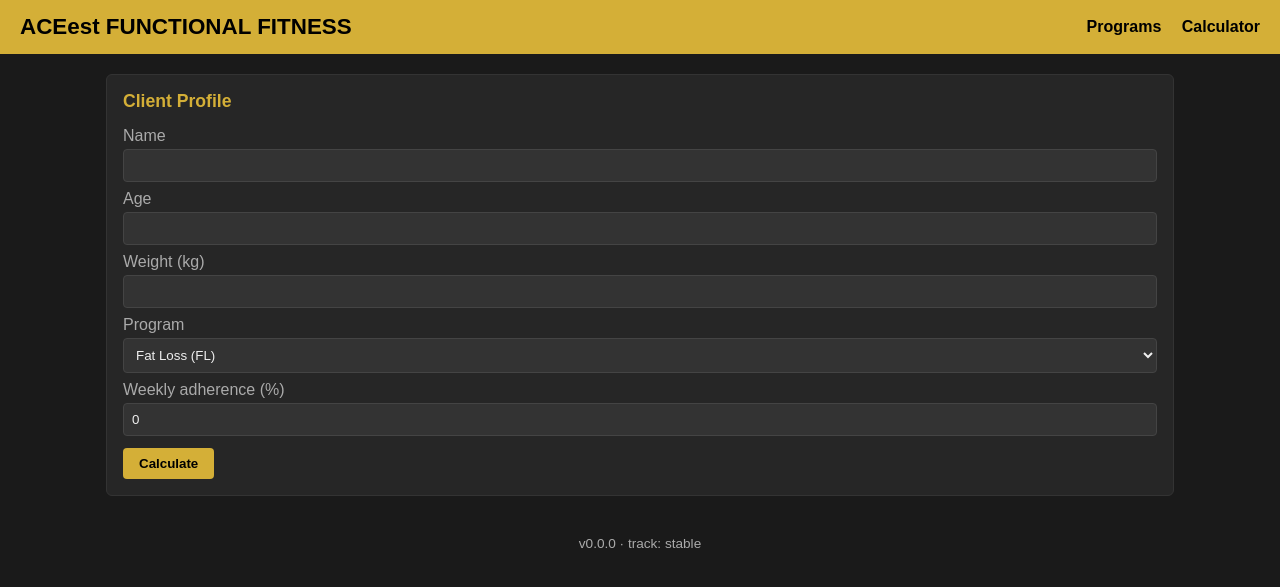
After one commit to mudit1024/aceest-fitness-devops, a Flask app: page /calculator in a window 1280 px wide. The commit adds this page. Shown: the top 587 px of the page. Run offline with Flask 3, Linux system fonts and the light colour scheme.

Commit message:
feat(v1.1): client calorie calculator with input validation
Ports the calorie estimate from Aceestver-1.1 (weight x programme factor)
to a web form and a JSON endpoint.

```diff
--- a/aceest/programs.py
+++ b/aceest/programs.py
@@ -21,6 +21,7 @@ PROGRAMS = {
             "Target: 2,000 kcal",
         ],
         "color": "#e74c3c",
+        "calorie_factor": 22,
     },
     "MG": {
         "name": "Muscle Gain (MG)",
@@ -39,6 +40,7 @@ PROGRAMS = {
             "Target: 3,200 kcal",
         ],
         "color": "#2ecc71",
+        "calorie_factor": 35,
     },
     "BG": {
         "name": "Beginner (BG)",
@@ -51,6 +53,7 @@ PROGRAMS = {
             "Protein: 120g/day",
         ],
         "color": "#3498db",
+        "calorie_factor": 26,
     },
 }
 
--- a/aceest/routes/main.py
+++ b/aceest/routes/main.py
@@ -1,17 +1,18 @@
 """Public pages, programme catalogue and operational endpoints."""
-from flask import Blueprint, abort, current_app, jsonify, render_template
+from flask import Blueprint, abort, current_app, flash, jsonify, render_template, request
 
+from aceest.fitness import ValidationError, estimate_calories, validate_adherence
 from aceest.programs import SITE_METRICS, get_program, list_programs
 
 bp = Blueprint("main", __name__)
 
 
-@bp.route("/")
+@bp.route("/", methods=["GET"])
 def index():
     return render_template("index.html", programs=list_programs(), metrics=SITE_METRICS)
 
 
-@bp.route("/programs/<code>")
+@bp.route("/programs/<code>", methods=["GET"])
 def program_page(code):
     program = get_program(code)
     if program is None:
@@ -19,12 +20,12 @@ def program_page(code):
     return render_template("program.html", program=program)
 
 
-@bp.route("/api/programs")
+@bp.route("/api/programs", methods=["GET"])
 def api_programs():
     return jsonify(list_programs())
 
 
-@bp.route("/api/programs/<code>")
+@bp.route("/api/programs/<code>", methods=["GET"])
 def api_program(code):
     program = get_program(code)
     if program is None:
@@ -32,13 +33,44 @@ def api_program(code):
     return jsonify(program)
 
 
-@bp.route("/health")
+@bp.route("/calculator", methods=["GET", "POST"])
+def calculator():
+    result = None
+    form = request.form if request.method == "POST" else {}
+    if request.method == "POST":
+        try:
+            name = form.get("name", "").strip()
+            if not name:
+                raise ValidationError("name is required")
+            result = {
+                "name": name,
+                "program": get_program(form.get("program")),
+                "calories": estimate_calories(form.get("weight"), form.get("program")),
+                "adherence": validate_adherence(form.get("adherence", 0)),
+            }
+        except ValidationError as exc:
+            flash(str(exc), "error")
+            result = None
+    return render_template("calculator.html", programs=list_programs(), form=form, result=result)
+
+
+@bp.route("/api/calories", methods=["GET"])
+def api_calories():
+    program = request.args.get("program", "")
+    try:
+        calories = estimate_calories(request.args.get("weight"), program)
+    except ValidationError as exc:
+        return jsonify({"error": str(exc)}), 400
+    return jsonify({"program": program.upper(), "calories": calories})
+
+
+@bp.route("/health", methods=["GET"])
 def health():
     """Liveness/readiness probe used by Kubernetes."""
     return jsonify({"status": "ok"})
 
 
-@bp.route("/version")
+@bp.route("/version", methods=["GET"])
 def version():
     """Reports which build is serving the request (used to verify rollouts)."""
     return jsonify(
--- a/aceest/templates/base.html
+++ b/aceest/templates/base.html
@@ -10,7 +10,10 @@
   <header class="topbar">
     <a class="brand" href="{{ url_for('main.index') }}">ACEest FUNCTIONAL FITNESS</a>
     <nav>
-      {% block nav %}<a href="{{ url_for('main.index') }}">Programs</a>{% endblock %}
+      {% block nav %}
+      <a href="{{ url_for('main.index') }}">Programs</a>
+      <a href="{{ url_for('main.calculator') }}">Calculator</a>
+      {% endblock %}
     </nav>
   </header>
   <main class="container">
--- /dev/null
+++ b/aceest/templates/calculator.html
@@ -0,0 +1,29 @@
+{% extends "base.html" %}
+{% block title %}Calorie Calculator - ACEest{% endblock %}
+{% block content %}
+<section class="grid">
+  <form class="card" method="post">
+    <h2>Client Profile</h2>
+    <label for="name">Name</label><input id="name" name="name" value="{{ form.name or '' }}" required>
+    <label for="age">Age</label><input id="age" name="age" type="number" min="1" max="120" value="{{ form.age or '' }}">
+    <label for="weight">Weight (kg)</label><input id="weight" name="weight" type="number" step="0.1" value="{{ form.weight or '' }}" required>
+    <label for="program">Program</label>
+    <select id="program" name="program" required>
+      {% for p in programs %}<option value="{{ p.code }}" {% if form.program == p.code %}selected{% endif %}>{{ p.name }}</option>{% endfor %}
+    </select>
+    <label for="adherence">Weekly adherence (%)</label><input id="adherence" name="adherence" type="number" min="0" max="100" value="{{ form.adherence or 0 }}">
+    <button type="submit">Calculate</button>
+  </form>
+  {% if result %}
+  <div class="card">
+    <h2>{{ result.name }} &mdash; {{ result.program.name }}</h2>
+    <p><strong>Estimated Calories: {{ result.calories }} kcal</strong></p>
+    <p>Adherence: {{ result.adherence }}%</p>
+    <h2>Workout</h2>
+    <ul class="plain">{% for line in result.program.workout %}<li>{{ line }}</li>{% endfor %}</ul>
+    <h2>Diet</h2>
+    <ul class="plain">{% for line in result.program.diet %}<li>{{ line }}</li>{% endfor %}</ul>
+  </div>
+  {% endif %}
+</section>
+{% endblock %}
```
Also changed, not shown: aceest/fitness.py (added, +36 -0 lines), tests/test_fitness.py (added, +34 -0 lines), tests/test_main_routes.py (+22 -0 lines), 2 other files.
